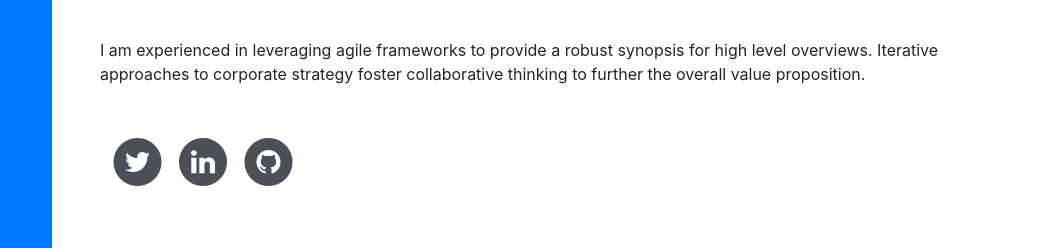
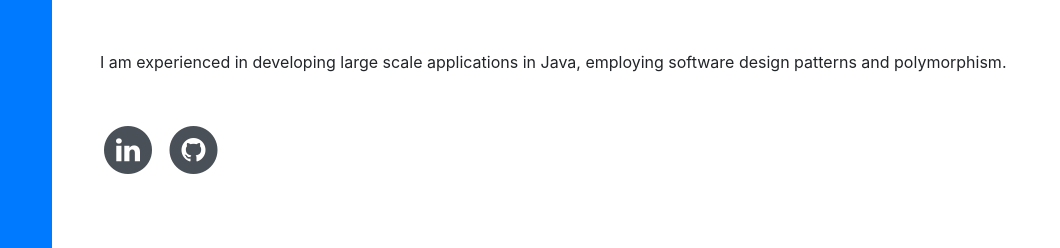
Before and after one commit to lysanderp41/lysanderp41.github.io, a website with bundled scripts: page index.html in a window 1280 px wide. Shown: the part 350-598 px from the top of the page, 220-1280 px from the left. Built offline with nearby package versions, Linux system fonts and the light colour scheme; a web font is replaced by a local one.

Commit message:
removed twitter button and changed description

```diff
--- a/index.html
+++ b/index.html
@@ -71,24 +71,24 @@
           <div class="subheading mb-5">Jackson Heights, NY 11372 · (347) 461-4043 ·
             <a href="mailto:name@email.com">Lysanderp41@gmail.com</a>
           </div>
-          <p class="mb-5">I am experienced in leveraging agile frameworks to provide a robust synopsis for high level overviews. Iterative approaches to corporate strategy foster collaborative thinking to further the overall value proposition.</p>
+          <p class="mb-5">I am experienced in developing large scale applications in Java, employing software design patterns and polymorphism.</p>
           <ul class="list-inline list-social-icons mb-0">
-            <li class="list-inline-item">
+            <!--<li class="list-inline-item">
               <a href="#">
-                <!--<span class="fa-stack fa-lg">
+                <span class="fa-stack fa-lg">
                   <i class="fa fa-circle fa-stack-2x"></i>
                   <i class="fa fa-facebook fa-stack-1x fa-inverse"></i>
-                </span>-->
+                </span>
               </a>
-            </li>
-            <li class="list-inline-item">
+            </li>-->
+            <!--<li class="list-inline-item">
               <a href="#">
                 <span class="fa-stack fa-lg">
                   <i class="fa fa-circle fa-stack-2x"></i>
                   <i class="fa fa-twitter fa-stack-1x fa-inverse"></i>
                 </span>
               </a>
-            </li>
+            </li>-->
             <li class="list-inline-item">
               <a href="#">
                 <span class="fa-stack fa-lg">
```
